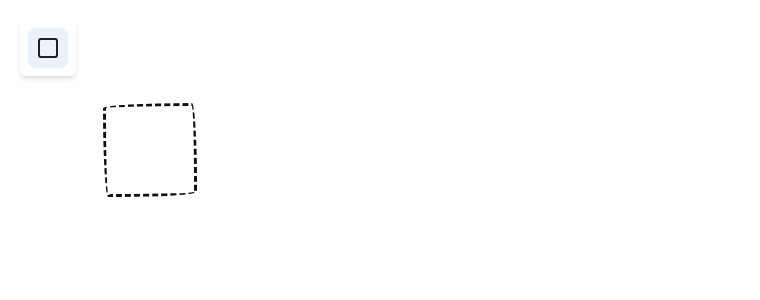
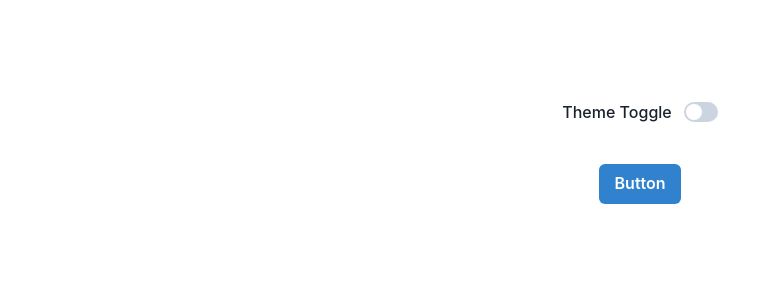
Before and after one commit to gabebravo/recoil-drawing-app, a React (Create React App) app: page /examples/atoms in a window 1280 px wide. Shown: the top 300 px of the page, without its empty margins (0-760 px from the left). Built offline with nearby package versions, Linux system fonts and the light colour scheme.

Commit message:
Basic example of a Recoil Atom in use with the useRecoil hooks

```diff
--- /dev/null
+++ b/src/examples/Atoms.tsx
@@ -0,0 +1,53 @@
+import {atom, useSetRecoilState, useRecoilValue} from 'recoil'
+import {Box, Button, Flex, FormControl, FormLabel, Switch} from '@chakra-ui/react'
+
+// common usecase : same as useState in React
+// const [theme, setTheme] = useRecoilState(themeAtom)
+const themeAtom = atom({
+    key: 'theme', // key names have to be unique
+    default: 'light',
+})
+
+const ThemeToggle = () => {
+    const setTheme = useSetRecoilState(themeAtom) // useSetRecoilState just for setting the value
+    return (
+        <div>
+            <FormControl display="flex" alignItems="center">
+                <FormLabel htmlFor="email-alerts" mb="0">
+                    Theme Toggle
+                </FormLabel>
+                <Switch
+                    id="email-alerts"
+                    onChange={() => setTheme((prevTheme: string) => (prevTheme === 'light' ? 'dark' : 'light'))}
+                />
+            </FormControl>
+        </div>
+    )
+}
+
+const UiButton = () => {
+    const theme = useRecoilValue(themeAtom) // useRecoilValue just for getting the value
+    console.log('theme', theme)
+    return (
+        <div>
+            <Button colorScheme={theme === 'light' ? 'blue' : 'gray'} color={theme === 'light' ? 'white' : 'black'}>
+                Button
+            </Button>
+        </div>
+    )
+}
+
+const Atoms = () => {
+    return (
+        <Flex flexDirection="column" alignItems="center" marginTop="10vh">
+            <Box m={5}>
+                <ThemeToggle />
+            </Box>
+            <Box m={5}>
+                <UiButton />
+            </Box>
+        </Flex>
+    )
+}
+
+export default Atoms
--- a/src/index.tsx
+++ b/src/index.tsx
@@ -2,6 +2,7 @@ import React from 'react'
 import ReactDOM from 'react-dom'
 import './index.css'
 import Canvas from './Canvas'
+import Atoms from './examples/Atoms'
 import {ChakraProvider} from '@chakra-ui/react'
 import {BrowserRouter as Router, Route, Switch} from 'react-router-dom'
 import {RecoilRoot} from 'recoil'
@@ -12,8 +13,11 @@ ReactDOM.render(
             <ChakraProvider>
                 <Router>
                     <Switch>
-                        <Route>
+                        <Route exact path="/">
                             <Canvas />
+                        </Route>
+                        <Route exact path="/examples/atoms">
+                            <Atoms />
                         </Route>
                     </Switch>
                 </Router>
```
Also changed, not shown: 1 other file (tests, documents, lock files or other folders).
